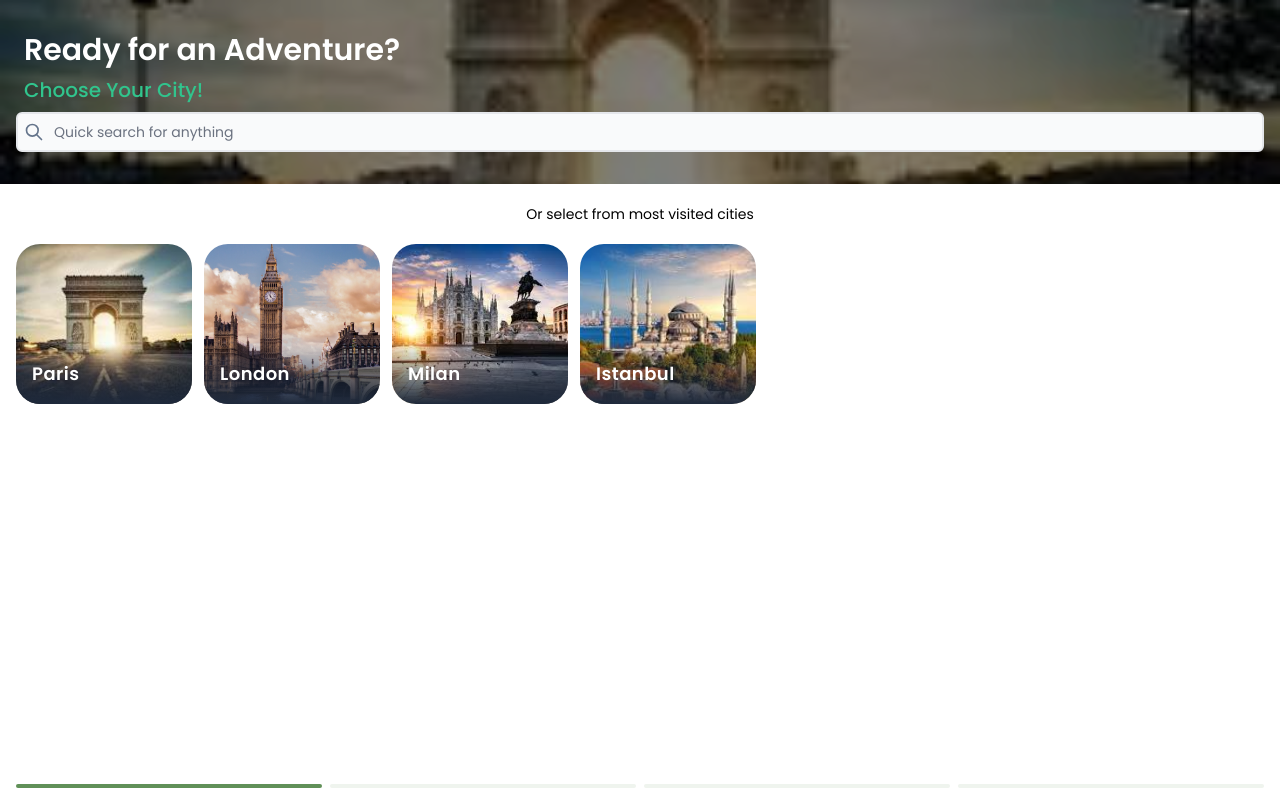
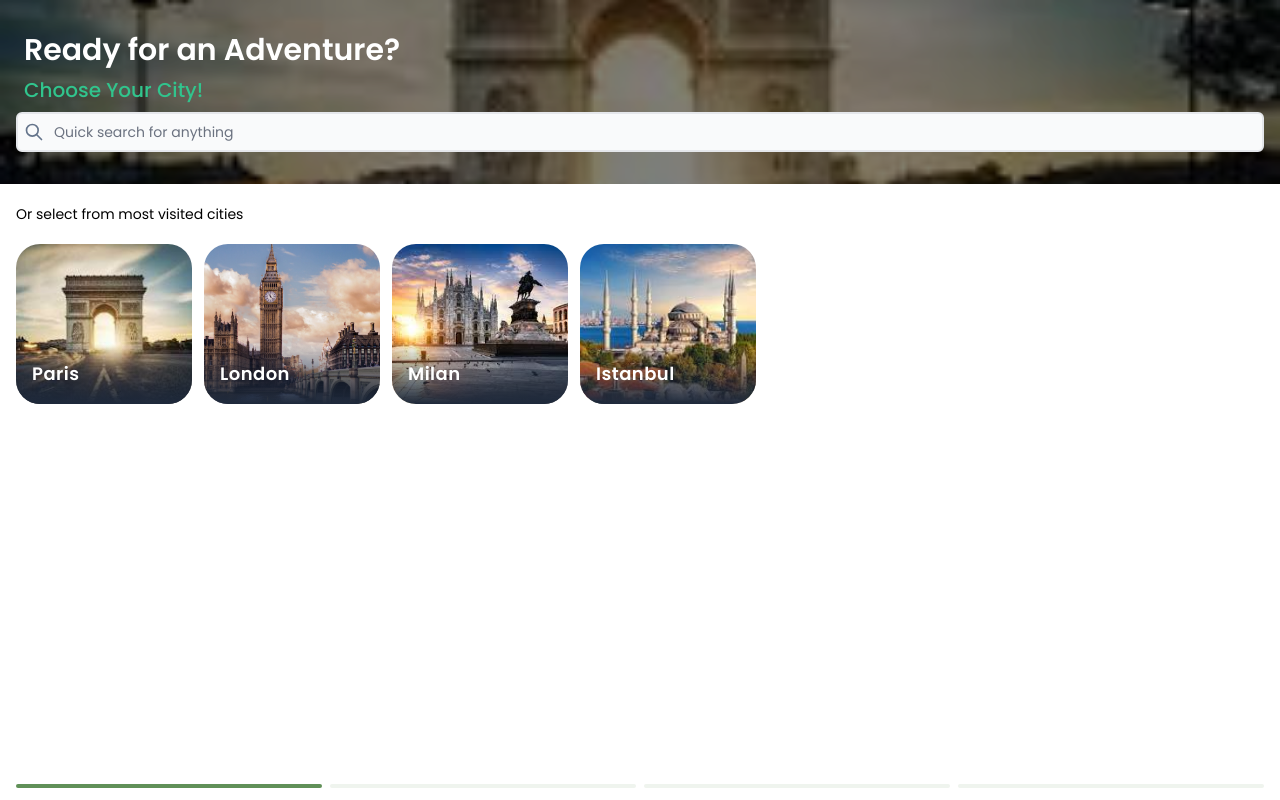
Before and after one commit to rahabonyani/travel-ai, a Next.js app: page / in a window 1280 px wide. Built offline with nearby package versions, Linux system fonts and the light colour scheme.

Commit message:
minor change

```diff
--- a/src/app/page.tsx
+++ b/src/app/page.tsx
@@ -36,11 +36,11 @@ export default function Home() {
           </div>
         </div>
 
-        <div className=''>
-          <h5 className='text-center py-5 text-sm'>
+        <div className='px-4'>
+          <h5 className='text-left py-5 text-sm '>
             Or select from most visited cities
           </h5>
-          <div className='flex flex-row flex-wrap gap-3 px-4'>
+          <div className='flex flex-row flex-wrap gap-3 '>
             <LocationBox slug='/paris' image={'/paris.jpg'} title='Paris' />
             <LocationBox slug='/london' image={'/london.jpg'} title='London' />
             <LocationBox slug='/milan' image={'/milan.jpg'} title='Milan' />
```
